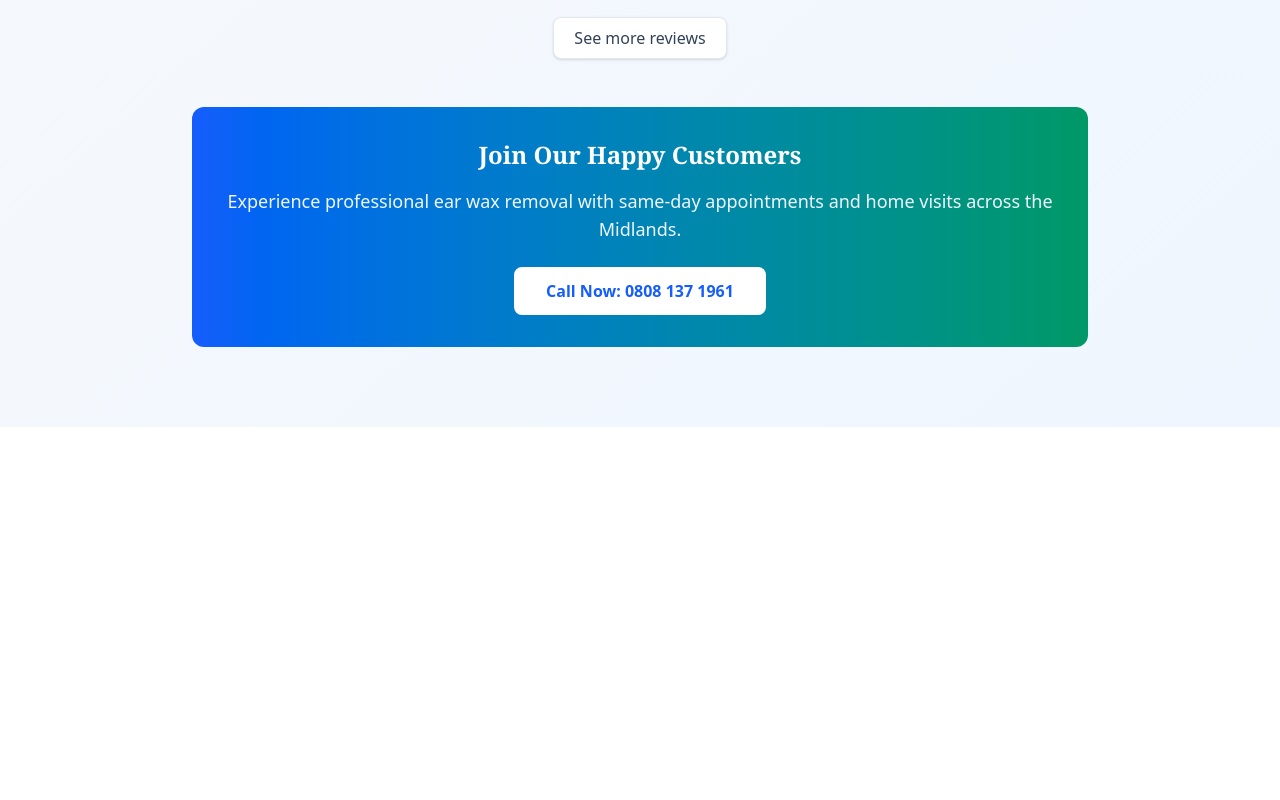
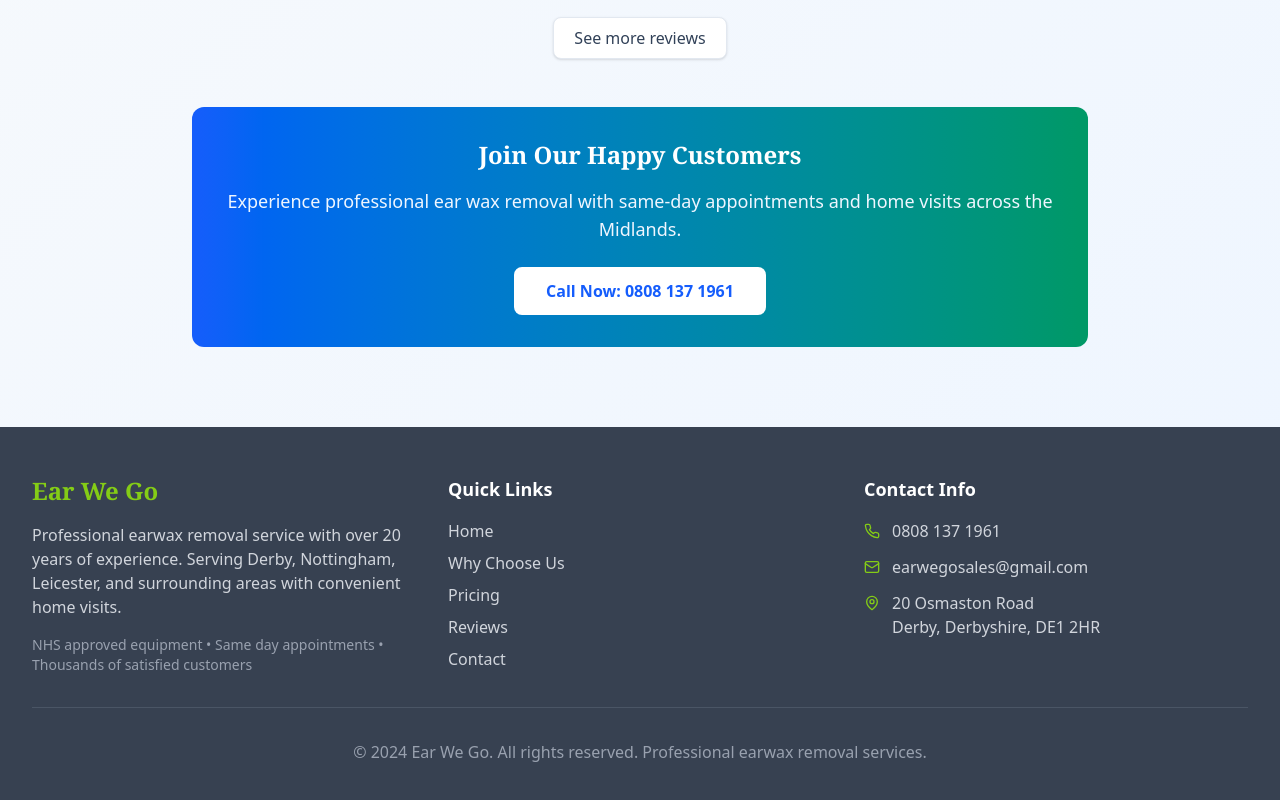
Before and after one commit to shandiru/earwego, a React (Vite) app: page / in a window 1280 px wide. Shown: the part 3483-4283 px from the top of the page. Before the commit the page ends 3910 px from the top, so only its background shows below. Built offline with nearby package versions, Linux system fonts and the light colour scheme.

Commit message:
add footer

```diff
--- a/src/App.jsx
+++ b/src/App.jsx
@@ -5,6 +5,7 @@ import Navbar from "./components/Navbar";
 import Hero from "./components/Hero";
 import Pricing from "./components/Pricing";
 import Reviews from "./components/Reviews";
+import Footer from "./components/Footer";
 function App() {
   return (
     <div className="min-h-screen bg-white text-gray-900 dark:bg-neutral-900 dark:text-gray-100">
@@ -13,6 +14,7 @@ function App() {
         <WhyChoose />
          <Pricing />
          <Reviews />
+           <Footer />
     </div>
   );
 }
--- /dev/null
+++ b/src/components/Footer.jsx
@@ -0,0 +1,138 @@
+import React from "react";
+
+export default function Footer() {
+  return (
+    <footer className="bg-[#374151] text-white py-12">
+      <div className="max-w-7xl mx-auto px-4 sm:px-6 lg:px-8">
+        <div className="grid md:grid-cols-3 gap-8">
+          {/* About */}
+          <div>
+            <h3 className="text-2xl font-serif font-bold text-[#84cc16] mb-4">
+              Ear We Go
+            </h3>
+            <p className="text-gray-300 mb-4">
+              Professional earwax removal service with over 20 years of
+              experience. Serving Derby, Nottingham, Leicester, and surrounding
+              areas with convenient home visits.
+            </p>
+            <p className="text-sm text-gray-400">
+              NHS approved equipment • Same day appointments • Thousands of
+              satisfied customers
+            </p>
+          </div>
+
+          {/* Quick Links */}
+          <div>
+            <h4 className="text-lg font-semibold mb-4">Quick Links</h4>
+            <ul className="space-y-2">
+              <li>
+                <a
+                  href="#home"
+                  className="text-gray-300 hover:text-[#84cc16] transition-colors"
+                >
+                  Home
+                </a>
+              </li>
+              <li>
+                <a
+                  href="#services"
+                  className="text-gray-300 hover:text-[#84cc16] transition-colors"
+                >
+                  Why Choose Us
+                </a>
+              </li>
+              <li>
+                <a
+                  href="#pricing"
+                  className="text-gray-300 hover:text-[#84cc16] transition-colors"
+                >
+                  Pricing
+                </a>
+              </li>
+              <li>
+                <a
+                  href="#reviews"
+                  className="text-gray-300 hover:text-[#84cc16] transition-colors"
+                >
+                  Reviews
+                </a>
+              </li>
+              <li>
+                <a
+                  href="#contact"
+                  className="text-gray-300 hover:text-[#84cc16] transition-colors"
+                >
+                  Contact
+                </a>
+              </li>
+            </ul>
+          </div>
+
+          {/* Contact Info */}
+          <div>
+            <h4 className="text-lg font-semibold mb-4">Contact Info</h4>
+            <div className="space-y-3">
+              <div className="flex items-center">
+                <svg
+                  className="w-4 h-4 mr-3 text-[#84cc16]"
+                  fill="none"
+                  stroke="currentColor"
+                  strokeWidth="2"
+                  strokeLinecap="round"
+                  strokeLinejoin="round"
+                  viewBox="0 0 24 24"
+                >
+                  <path d="M22 16.92v3a2 2 0 0 1-2.18 2 19.79 19.79 0 0 1-8.63-3.07 19.5 19.5 0 0 1-6-6 19.79 19.79 0 0 1-3.07-8.67A2 2 0 0 1 4.11 2h3a2 2 0 0 1 2 1.72 12.84 12.84 0 0 0 .7 2.81 2 2 0 0 1-.45 2.11L8.09 9.91a16 16 0 0 0 6 6l1.27-1.27a2 2 0 0 1 2.11-.45 12.84 12.84 0 0 0 2.81.7A2 2 0 0 1 22 16.92z" />
+                </svg>
+                <span className="text-gray-300">0808 137 1961</span>
+              </div>
+
+              <div className="flex items-center">
+                <svg
+                  className="w-4 h-4 mr-3 text-[#84cc16]"
+                  fill="none"
+                  stroke="currentColor"
+                  strokeWidth="2"
+                  strokeLinecap="round"
+                  strokeLinejoin="round"
+                  viewBox="0 0 24 24"
+                >
+                  <rect width="20" height="16" x="2" y="4" rx="2" />
+                  <path d="m22 7-8.97 5.7a1.94 1.94 0 0 1-2.06 0L2 7" />
+                </svg>
+                <span className="text-gray-300">earwegosales@gmail.com</span>
+              </div>
+
+              <div className="flex items-start">
+                <svg
+                  className="w-4 h-4 mr-3 text-[#84cc16] mt-1"
+                  fill="none"
+                  stroke="currentColor"
+                  strokeWidth="2"
+                  strokeLinecap="round"
+                  strokeLinejoin="round"
+                  viewBox="0 0 24 24"
+                >
+                  <path d="M20 10c0 6-8 12-8 12s-8-6-8-12a8 8 0 0 1 16 0Z" />
+                  <circle cx="12" cy="10" r="3" />
+                </svg>
+                <div className="text-gray-300">
+                  <p>20 Osmaston Road</p>
+                  <p>Derby, Derbyshire, DE1 2HR</p>
+                </div>
+              </div>
+            </div>
+          </div>
+        </div>
+
+        {/* Bottom */}
+        <div className="border-t border-gray-600 mt-8 pt-8 text-center">
+          <p className="text-gray-400">
+            © 2024 Ear We Go. All rights reserved. Professional earwax removal
+            services.
+          </p>
+        </div>
+      </div>
+    </footer>
+  );
+}
```
